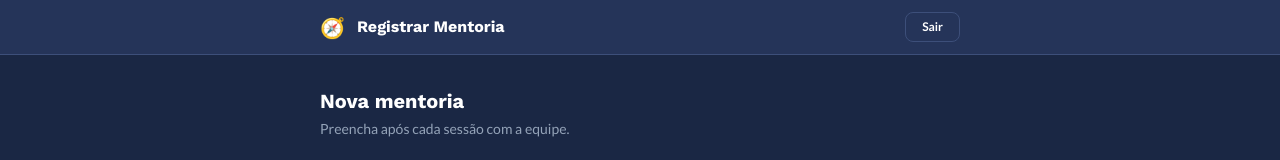
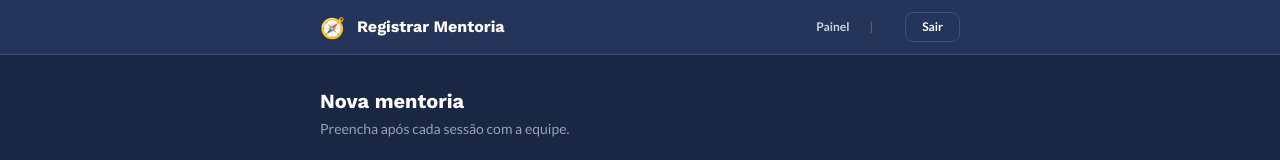
Before and after one commit to jwfip/liinc-equipes, a Next.js app: page /mentoria in a window 1280 px wide. Shown: the top 160 px of the page. Built offline with nearby package versions, Linux system fonts and the light colour scheme; no server answers; the database is empty.

Commit message:
fix: change login redirect to /painel and add navigation to /mentoria

```diff
--- a/src/app/login/page.tsx
+++ b/src/app/login/page.tsx
@@ -25,7 +25,7 @@ export default function LoginPage({ searchParams }: { searchParams: { error?: st
                 await signIn('credentials', {
                   email: formData.get('email'),
                   code:  formData.get('code'),
-                  redirectTo: '/mentoria',
+                  redirectTo: '/painel',
                 })
               } catch (error) {
                 if (error instanceof AuthError) {
--- a/src/app/mentoria/page.tsx
+++ b/src/app/mentoria/page.tsx
@@ -1,9 +1,9 @@
 import { db } from '@/db'
 import { blocks, teams } from '@/schema'
 import { eq } from 'drizzle-orm'
-import { auth } from '@/auth'
-import { signOut } from '@/auth'
+import { auth, signOut } from '@/auth'
 import MentoriaForm from '@/components/mentoria/MentoriaForm'
+import Link from 'next/link'
 
 export const dynamic = 'force-dynamic'
 
@@ -28,6 +28,11 @@ export default async function MentoriaPage() {
             <h1 className="font-display font-bold text-base">Registrar Mentoria</h1>
           </div>
           <div className="flex items-center gap-3">
+            <Link href="/painel" className="text-xs font-semibold text-slate-300 hover:text-white hidden sm:block">Painel</Link>
+            {session?.user?.role === 'admin' && (
+              <Link href="/admin/equipes" className="text-xs text-orange font-semibold hover:underline hidden sm:block">Admin</Link>
+            )}
+            <span className="text-xs text-slate-500 mx-2 hidden sm:block">|</span>
             <span className="text-xs text-slate-400 hidden sm:block">{session?.user?.email}</span>
             <form action={async () => { 'use server'; await signOut({ redirectTo: '/login' }) }}>
               <button type="submit" className="btn-secondary text-xs py-1.5">Sair</button>
```
